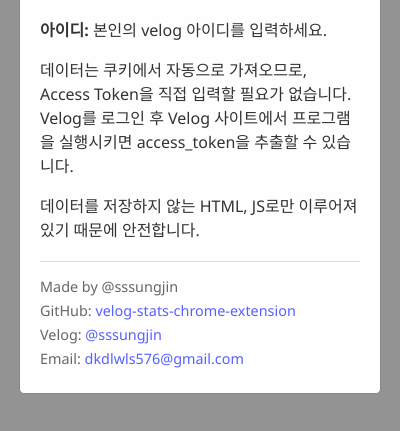
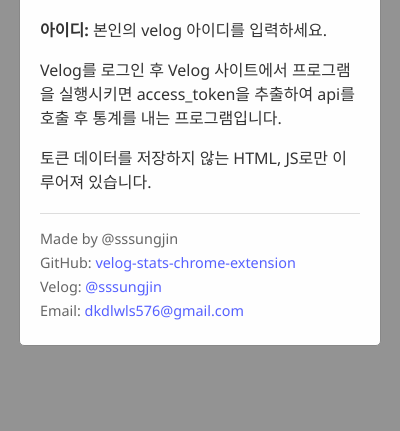
Before and after one commit to sssungjin/Velog-Stats, a browser extension: page popup.html in a window 400 px wide. Both pictures are taken after a click on the button "설명서 / 정보". Shown: the part 139-570 px from the top of the page. Drawn offline with Linux system fonts and the light colour scheme.

Commit message:
fix: 설명서 text 수정

```diff
--- a/popup.html
+++ b/popup.html
@@ -24,13 +24,10 @@
         <h2>Velog Stats 설명서</h2>
         <p><strong>아이디:</strong> 본인의 velog 아이디를 입력하세요.</p>
         <p>
-          데이터는 쿠키에서 자동으로 가져오므로, Access Token을 직접 입력할
-          필요가 없습니다. Velog를 로그인 후 Velog 사이트에서 프로그램을
-          실행시키면 access_token을 추출할 수 있습니다.
+          Velog를 로그인 후 Velog 사이트에서 프로그램을 실행시키면
+          access_token을 추출하여 api를 호출 후 통계를 내는 프로그램입니다.
         </p>
-        <p>
-          데이터를 저장하지 않는 HTML, JS로만 이루어져 있기 때문에 안전합니다.
-        </p>
+        <p>토큰 데이터를 저장하지 않는 HTML, JS로만 이루어져 있습니다.</p>
         <div class="author-info">
           <p>Made by @sssungjin</p>
           <p>
```
